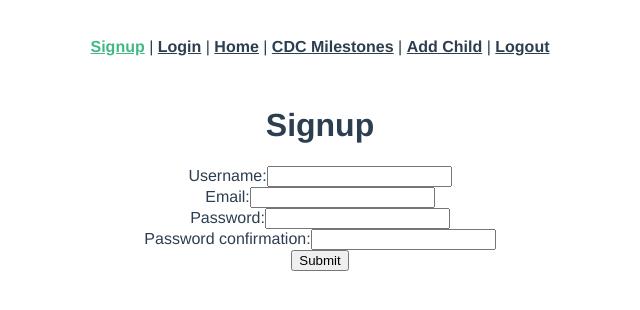
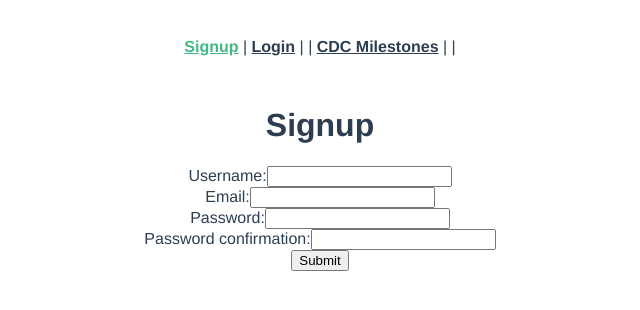
Before and after one commit to sdelorme/capstone_frontend, a Vue app: page /signup in a window 1280 px wide. Shown: the top 310 px of the page, without its empty margins (320-960 px from the left). Built offline with nearby package versions, Linux system fonts and the light colour scheme.

Commit message:
add authentication isLoggedIn to app.vue, add conditionals to navbar to only sure functions if user is logged in

```diff
--- a/src/App.vue
+++ b/src/App.vue
@@ -1,17 +1,17 @@
 <template>
   <div id="app">
     <div id="nav">
-      <router-link to="/signup">Signup</router-link>
+      <router-link v-if="!isLoggedIn()" to="/signup">Signup</router-link>
       |
-      <router-link to="/login">Login</router-link>
+      <router-link v-if="!isLoggedIn()" to="/login">Login</router-link>
       |
-      <router-link to="/children">Home</router-link>
+      <router-link v-if="isLoggedIn()" to="/children">Home</router-link>
       |
       <router-link to="/milestones">CDC Milestones</router-link>
       |
-      <router-link to="/children/new">Add Child</router-link>
+      <router-link v-if="isLoggedIn()" to="/children/new">Add Child</router-link>
       |
-      <router-link to="/logout">Logout</router-link>
+      <router-link v-if="isLoggedIn()" to="/logout">Logout</router-link>
     </div>
     <router-view />
   </div>
@@ -39,3 +39,18 @@
   color: #42b983;
 }
 </style>
+
+<script>
+export default {
+  methods: {
+    isLoggedIn: function () {
+      console.log("logged in");
+      if (localStorage.getItem("jwt")) {
+        return true;
+      } else {
+        return false;
+      }
+    },
+  },
+};
+</script>
--- a/src/views/Signup.vue
+++ b/src/views/Signup.vue
@@ -18,6 +18,11 @@
       <div class="form-group">
         <label>Password:</label>
         <input type="password" class="form-control" v-model="password" />
+        <small v-if="password.length && password.length < 6">Your password is too short</small>
+        <small v-if="password.length && password.length >= 6 && password.length <= 20">
+          You have {{ 20 - password.length }} remaining characters in your password
+        </small>
+        <small v-if="password.length && password.length > 20">Your password is too long</small>
       </div>
       <div class="form-group">
         <label>Password confirmation:</label>
```
